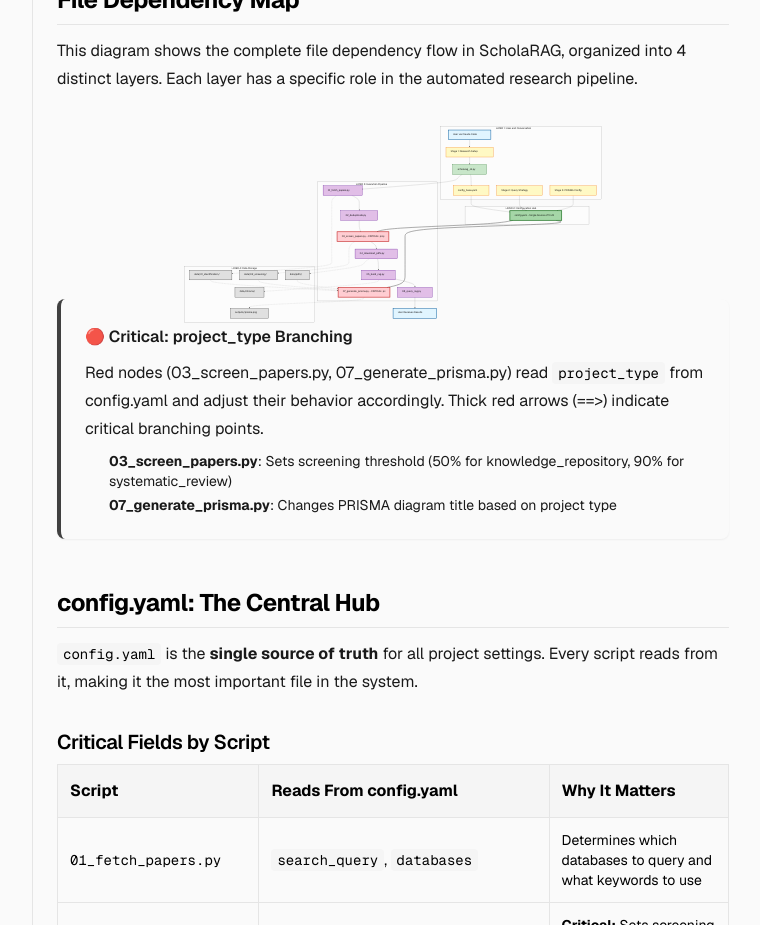
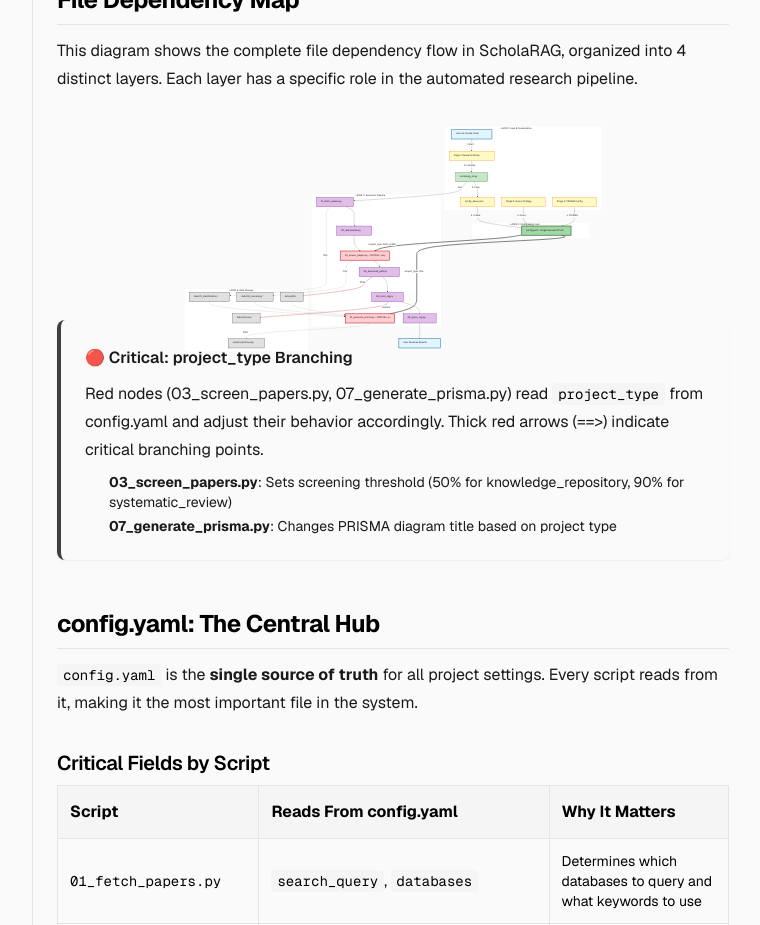
Before and after one commit to HosungYou/ResearcherRAG-helper, a Next.js app in the folder frontend/: page /codebook/architecture in a window 1280 px wide. Shown: the part 1160-2085 px from the top of the page, without its empty margins (223-983 px from the left). Built offline with nearby package versions, Linux system fonts and the light colour scheme.

Commit message:
Apply exact Mermaid code from user with flowchart TD and proper styling

```diff
--- a/frontend/app/codebook/architecture/page.tsx
+++ b/frontend/app/codebook/architecture/page.tsx
@@ -63,16 +63,9 @@ outputs/ (Final RAG system + PRISMA diagram)`}
 
           <Mermaid
             scale={1.4}
-            chart={`graph TD
-    classDef userNode fill:#E1F5FF,stroke:#01579B,stroke-width:3px
-    classDef promptNode fill:#FFF9C4,stroke:#F57F17,stroke-width:2px
-    classDef configNode fill:#C8E6C9,stroke:#2E7D32,stroke-width:2px
-    classDef configHubNode fill:#A5D6A7,stroke:#2E7D32,stroke-width:5px
-    classDef scriptNode fill:#E1BEE7,stroke:#6A1B9A,stroke-width:2px
-    classDef criticalNode fill:#FFCDD2,stroke:#C62828,stroke-width:4px
-    classDef dataNode fill:#E0E0E0,stroke:#424242,stroke-width:2px
-
-    subgraph Layer1["LAYER 1: User and Conversation"]
+            chart={`%%{init: {'theme':'base', 'themeVariables': { 'primaryColor':'#fff'}}}%%
+flowchart TD
+ subgraph Layer1["LAYER 1: User & Conversation"]
         User["User via Claude Code"]
         Stage1["Stage 1: Research Setup"]
         Stage2["Stage 2: Query Strategy"]
@@ -80,11 +73,9 @@ outputs/ (Final RAG system + PRISMA diagram)`}
         CLI["scholarag_cli.py"]
         BaseYAML["config_base.yaml"]
   end
-
  subgraph Layer2["LAYER 2: Configuration Hub"]
         ConfigYAML["config.yaml - Single Source of Truth"]
   end
-
  subgraph Layer3["LAYER 3: Execution Pipeline"]
         Script01["01_fetch_papers.py"]
         Script02["02_deduplicate.py"]
@@ -94,7 +85,6 @@ outputs/ (Final RAG system + PRISMA diagram)`}
         Script06["06_query_rag.py"]
         Script07["07_generate_prisma.py - CRITICAL: project_type"]
   end
-
  subgraph Layer4["LAYER 4: Data Storage"]
         Data01["data/01_identification/"]
         Data02["data/02_screening/"]
@@ -102,44 +92,58 @@ outputs/ (Final RAG system + PRISMA diagram)`}
         Data04["data/chroma/"]
         Data05["outputs/prisma.png"]
   end
-
-    UserOut["User Receives Results"]
-
-    User --> Stage1
-    Stage1 --> CLI
-    CLI --> BaseYAML
-    BaseYAML --> ConfigYAML
-    Stage2 --> ConfigYAML
-    Stage3 --> ConfigYAML
-
-    CLI --> Script01
+    User -- "1. Start" --> Stage1
+    Stage1 -- "2. Initialize" --> CLI
+    CLI -- "3. Copy" --> BaseYAML
+    BaseYAML -- "4. Create" --> ConfigYAML
+    Stage2 -- "5. Query" --> ConfigYAML
+    Stage3 -- "6. PRISMA" --> ConfigYAML
+    CLI -- Run --> Script01
     Script01 --> Script02
     Script02 --> Script03
     Script03 --> Script04
     Script04 --> Script05
     Script05 --> Script06
-    Script06 --> UserOut
-
-    ConfigYAML ==> Script03
-    ConfigYAML ==> Script07
-
-    Script01 -.-> Data01
-    Script03 -.-> Data02
-    Script04 -.-> Data03
-    Script05 -.-> Data04
-
+    ConfigYAML == "project_type: 50% vs 90%" ==> Script03
+    ConfigYAML == "project_type: title" ==> Script07
+    Script01 -. CSV .-> Data01
+    Script03 -. CSV .-> Data02
+    Script04 -. PDFs .-> Data03
+    Script05 -. Vectors .-> Data04
+    Script06 --> UserOut["User Receives Results"]
     Data01 -.-> Script07
     Data02 -.-> Script07
     Data03 -.-> Script07
-    Script07 -.-> Data05
-
-    class User,UserOut userNode
-    class Stage1,Stage2,Stage3,BaseYAML promptNode
-    class CLI configNode
-    class ConfigYAML configHubNode
-    class Script01,Script02,Script04,Script05,Script06 scriptNode
-    class Script03,Script07 criticalNode
-    class Data01,Data02,Data03,Data04,Data05 dataNode
+    Script07 -. PNG .-> Data05
+     User:::userNode
+     Stage1:::promptNode
+     Stage2:::promptNode
+     Stage3:::promptNode
+     CLI:::configNode
+     BaseYAML:::promptNode
+     ConfigYAML:::configHubNode
+     Script01:::scriptNode
+     Script02:::scriptNode
+     Script03:::criticalNode
+     Script04:::scriptNode
+     Script05:::scriptNode
+     Script06:::scriptNode
+     Script07:::criticalNode
+     Data01:::dataNode
+     Data02:::dataNode
+     Data03:::dataNode
+     Data04:::dataNode
+     Data05:::dataNode
+     UserOut:::userNode
+    classDef userNode fill:#E1F5FF,stroke:#01579B,stroke-width:3px,color:#000
+    classDef promptNode fill:#FFF9C4,stroke:#F57F17,stroke-width:2px,color:#000
+    classDef configNode fill:#C8E6C9,stroke:#2E7D32,stroke-width:2px,color:#000
+    classDef configHubNode fill:#A5D6A7,stroke:#2E7D32,stroke-width:5px,color:#000
+    classDef scriptNode fill:#E1BEE7,stroke:#6A1B9A,stroke-width:2px,color:#000
+    classDef criticalNode fill:#FFCDD2,stroke:#C62828,stroke-width:4px,color:#000
+    classDef dataNode fill:#E0E0E0,stroke:#424242,stroke-width:2px,color:#000
+    linkStyle 16 stroke:#C62828,stroke-width:4px,fill:none
+    linkStyle 17 stroke:#C62828,stroke-width:4px,fill:none
 `}
           />
 
```
Lines whose indentation alone changed are shown as unchanged.
